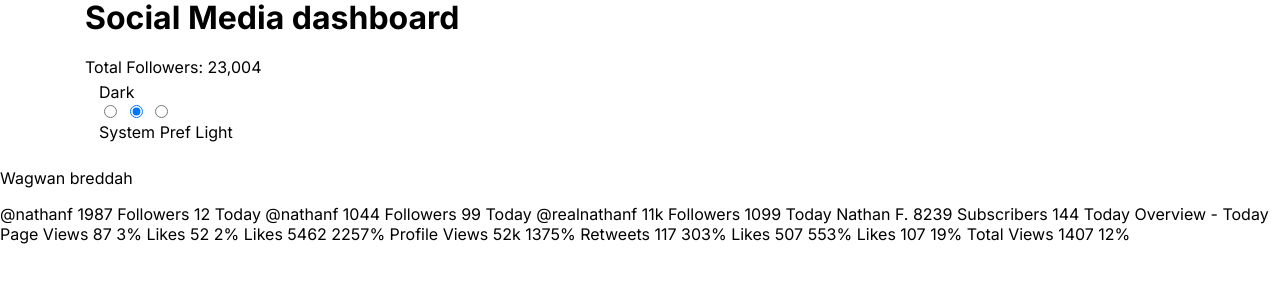
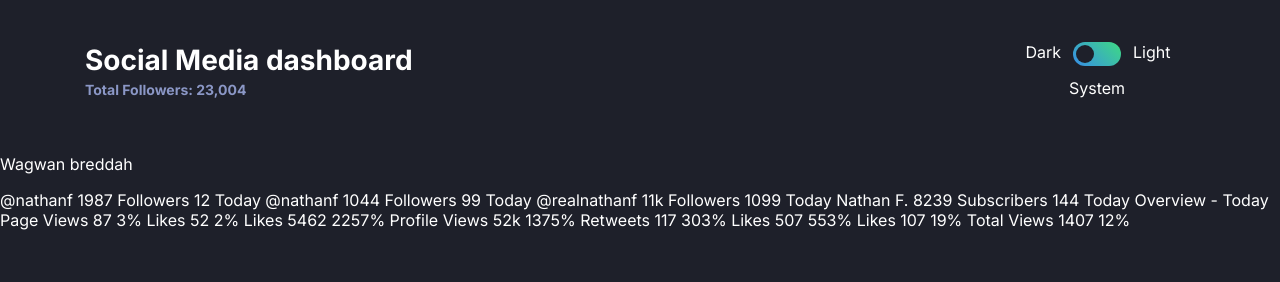
Before and after one commit to Yodishtr/Dashboard-Social-Media, a website: page index.html in a window 1280 px wide. Drawn offline with Linux system fonts and the light colour scheme.

Commit message:
finishing up the toggle button

```diff
--- a/app/scss/components/_index.scss
+++ b/app/scss/components/_index.scss
@@ -1,2 +1,3 @@
+@forward 'header';
 @forward 'card';
 @forward 'toggle';
--- a/app/scss/components/header.scss
+++ b/app/scss/components/header.scss
@@ -1,9 +1,17 @@
 @use '../util' as *;
 
 .header {
-    @include breakpoint('large') {
+    margin-top: rem(36);
+    @include breakpoint(medium) {
         display: flex;
         justify-content: space-between;
+        align-items: center;
+    }
+
+    &__subtitle {
+        font-size: rem(14);
+        font-weight: 700;
+        color: var(--dark-text1);
     }
 
     &__title {
--- a/app/scss/components/toggle.scss
+++ b/app/scss/components/toggle.scss
@@ -2,27 +2,62 @@
 
 .toggle {
     border: none;
+    display: grid;
+    grid-template-columns: repeat(3, 1fr);
+    gap: rem(12);
+
+    label {
+        &[for="dark"] {
+            grid-column: 1 / 2;
+            justify-self: end; // could have used text-align: right;
+        }
+        &[for="system"] {
+            grid-column: 1 / 4;
+            grid-row: 2 / 3;
+            justify-self: center;
+        }
+        &[for="light"] {
+            grid-column: 3 / 4;
+        }
+    }
 
     &__wrapper{
-
+        position: relative;
+        grid-column: 2 / 3;
+        grid-row: 1 / 2;
+        height: rem(24);
     }
 
     input[type="radio"]{
-
+        opacity: 0;
+        margin: 0;
     }
 
     &__background {
-
+        display: block;
+        height: 100%;
+        position: absolute;
+        width: 100%;
+        top: 0;
+        border-radius: rem(12);
+        background: linear-gradient(225deg, var(--toggle-bg-end) 0%, var(--toggle-bg-start) 98.02%);
+        pointer-events: none;
     }
 
     &__button {
-        width: rem(16);
-        height: rem(16);
+        position: absolute;
+        left: rem(3);
+        top: rem(3);
+        right: 100%;
+        width: rem(18);
+        height: rem(18);
         border-radius: 50%;
-        background-color: var(--toggle);
+        background-color: var(--dark-bg);
+
+        ~ #light:checked {
+            right: 0;
+            left: 100%;
+        }
     }
 
-    label {
-
-    }
 }
--- a/app/scss/globals/boilerplate.scss
+++ b/app/scss/globals/boilerplate.scss
@@ -11,4 +11,6 @@ body {
     margin: 0;
     padding: 0;
     font-family: var(--font-inter);
+    background-color: var(--dark-bg);
+    color: var(--dark-text2);
 }
--- a/app/scss/globals/layout.scss
+++ b/app/scss/globals/layout.scss
@@ -3,7 +3,7 @@
 .container {
     padding: 0 rem(25);
     max-width: rem(1110);
-    margin: 0 auto;
+    margin: 0 auto rem(46);
 
     @include breakpoint(large){
         padding: 0;
--- a/app/scss/globals/typography.scss
+++ b/app/scss/globals/typography.scss
@@ -5,6 +5,14 @@ h1, h2, h3 {
     line-height: 1.1;
 }
 
+h1 {
+    font-size: rem(24);
+    margin-bottom: rem(3);
+    @include breakpoint(large) {
+        font-size: rem(28);
+    }
+}
+
 a, a:visited, a:active {
     text-decoration: none;
 }
--- a/app/scss/util/breakpoints.scss
+++ b/app/scss/util/breakpoints.scss
@@ -1,14 +1,14 @@
-// 640px, 950px, 1400px
+// 640px, 1150px, 1400px
 $breakpoints-up: (
     "medium": "40em",
-    "large": "59.375em",
+    "large": "71.875em",
     "xlarge": "87.5em"
 );
 
-// 639px, 949px, 1399px
+// 639px, 1149px, 1399px
 $breakpoints-down: (
     "small": "39.9375em",
-    "medium": "59.3125em",
+    "medium": "71.8125em",
     "large": "87.4375em"
 );
 
--- a/index.html
+++ b/index.html
@@ -40,11 +40,13 @@
 
             <div class="header__title">
              <h1>Social Media dashboard</h1>
-             Total Followers: 23,004
+             <span class="header__subtitle">Total Followers: 23,004</span>
             </div>
 
              <fieldset class="header__toggle toggle" aria-label="theme toggle" role="radiogroup">
                 <label for="dark">Dark</label>
+                <label for="system">System</label>
+                <label for="light">Light</label>
                 <div class="toggle__wrapper">
                     <input type="radio" name="theme" id="dark"/>
                     <input type="radio" name="theme" id="system"  checked />
@@ -53,8 +55,6 @@
                     <span aria-hidden="true" class="toggle__button"></span>
 
                 </div>
-                <label for="system">System Pref</label>
-                <label for="light">Light</label>
 
              </fieldset>
         </header>
```
Also changed, not shown: dist/style.css, 1 other file.
